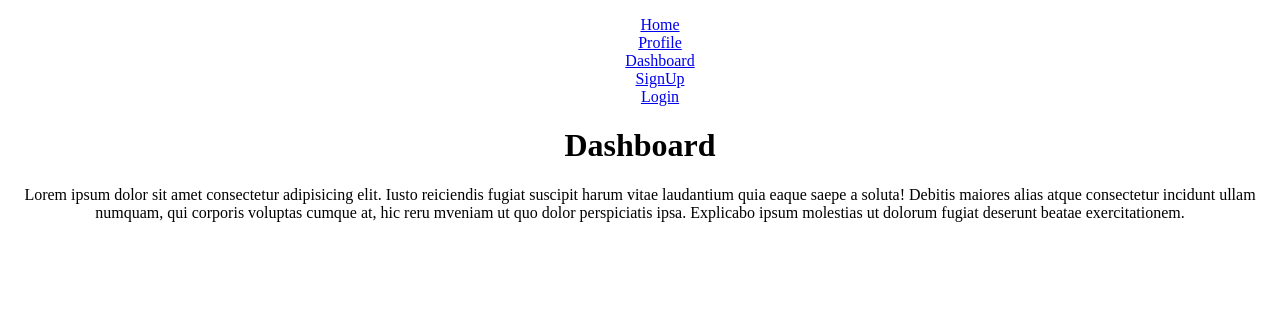
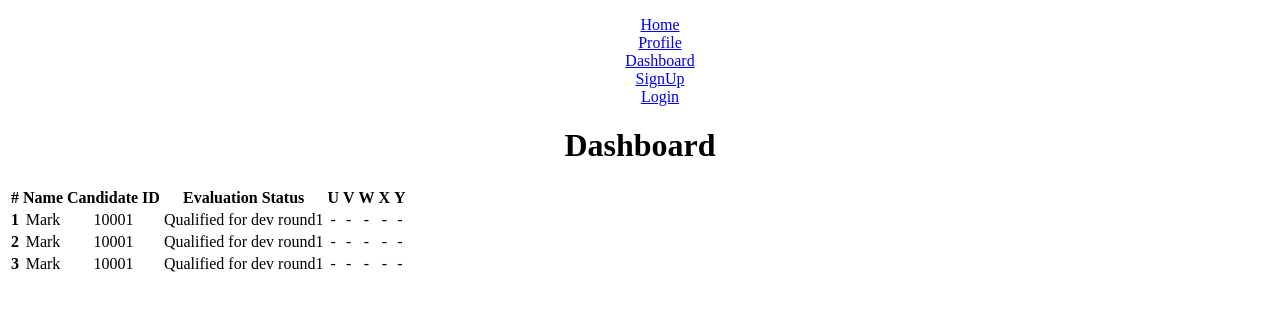
Before and after one commit to Mehak-4545/IMG_Winter_Assignment, a Django app: page /dashboard/ in a window 1280 px wide. Shown: the top 311 px of the page. Run offline with Django 4.2, Linux system fonts and the light colour scheme.

Commit message:
made changes in templates

```diff
--- a/app1/templates/dashboard.html
+++ b/app1/templates/dashboard.html
@@ -23,9 +23,56 @@
             <button>send</button>
         </form> -->
 
-        <p>Lorem ipsum dolor sit amet consectetur adipisicing elit. Iusto reiciendis fugiat suscipit harum vitae laudantium quia eaque saepe a soluta! Debitis maiores alias atque consectetur incidunt ullam numquam, qui corporis voluptas cumque at, hic reru
-            mveniam ut quo dolor perspiciatis ipsa. Explicabo ipsum molestias ut dolorum fugiat deserunt beatae exercitationem.</p>
-
+        <table class="table">
+            <thead>
+                <tr>
+                    <th scope="col">#</th>
+                    <th scope="col">Name</th>
+                    <th scope="col">Candidate ID</th>
+                    <th scope="col">Evaluation Status</th>
+                    <th scope="col">U</th>
+                    <th scope="col">V</th>
+                    <th scope="col">W</th>
+                    <th scope="col">X</th>
+                    <th scope="col">Y</th>
+                </tr>
+            </thead>
+            <tbody>
+                <tr>
+                    <th scope="row">1</th>
+                    <td>Mark</td>
+                    <td>10001</td>
+                    <td>Qualified for dev round1</td>
+                    <td>-</td>
+                    <td>-</td>
+                    <td>-</td>
+                    <td>-</td>
+                    <td>-</td>
+                </tr>
+                <tr>
+                    <th scope="row">2</th>
+                    <td>Mark</td>
+                    <td>10001</td>
+                    <td>Qualified for dev round1</td>
+                    <td>-</td>
+                    <td>-</td>
+                    <td>-</td>
+                    <td>-</td>
+                    <td>-</td>
+                </tr>
+                <tr>
+                    <th scope="row">3</th>
+                    <td>Mark</td>
+                    <td>10001</td>
+                    <td>Qualified for dev round1</td>
+                    <td>-</td>
+                    <td>-</td>
+                    <td>-</td>
+                    <td>-</td>
+                    <td>-</td>
+                </tr>
+            </tbody>
+        </table>
 
         <!-- <button>Contact Us</button> -->
 
--- a/app1/templates/home.html
+++ b/app1/templates/home.html
@@ -23,8 +23,10 @@
             <button>send</button>
         </form> -->
 
-        <p>Lorem ipsum dolor sit amet consectetur adipisicing elit. Iusto reiciendis fugiat suscipit harum vitae laudantium quia eaque saepe a soluta! Debitis maiores alias atque consectetur incidunt ullam numquam, qui corporis voluptas cumque at, hic reru
-            mveniam ut quo dolor perspiciatis ipsa. Explicabo ipsum molestias ut dolorum fugiat deserunt beatae exercitationem.</p>
+        <p>We are looking for passionate developers and designers :)</p>
+
+        <p></p>
+        <a href="https://iitr.ac.in/Campus%20Life/Student%20Groups/Information%20Management%20Group.html"><button>Get to know us better...</button></a>
 
 
         <!-- <button>Contact Us</button> -->
```
